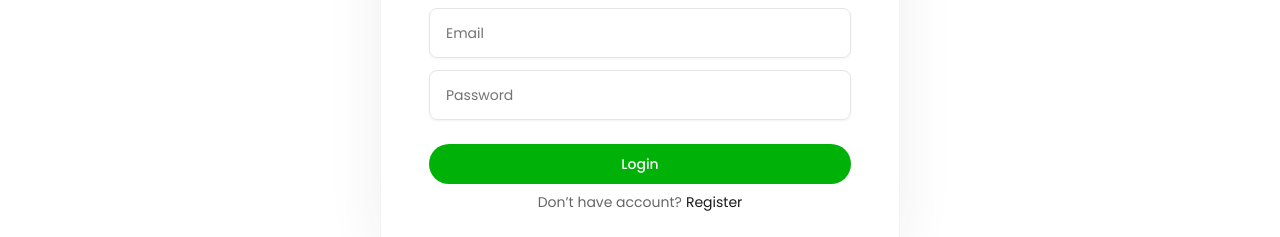
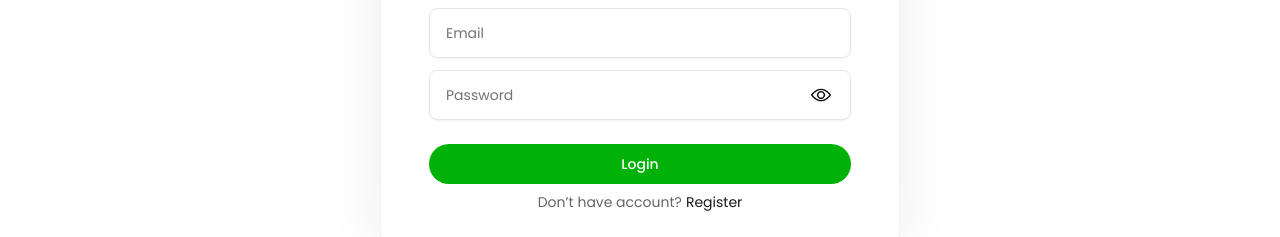
Before and after one commit to luisSalazar8/corn-store, a React (Vite) app in the folder frontend/: page /login in a window 1280 px wide. Shown: the part 337-574 px from the top of the page. Built offline with nearby package versions, Linux system fonts and the light colour scheme.

Commit message:
feat: password component

```diff
--- /dev/null
+++ b/frontend/src/components/formComponents/PasswordInput.tsx
@@ -0,0 +1,28 @@
+import React, { useState } from "react";
+import StyledInput from "../styledComponents/StyledInput";
+import Eye from "../../assets/images/icons/view.png";
+import Hide from "../../assets/images/icons/hide.png";
+
+const PasswordInput = (props: React.ComponentProps<"input">) => {
+  const [showPassword, setShowPassword] = useState(false);
+
+  return (
+    <div className="relative">
+      <StyledInput
+        {...props}
+        type={showPassword ? "text" : "password"}
+        autoComplete="off"
+      />
+      <img
+        src={showPassword ? Hide : Eye}
+        alt="eye"
+        onClick={() => {
+          setShowPassword((value) => !value);
+        }}
+        className="size-[20px] absolute inset-0 ml-auto mr-5 my-auto hover:cursor-pointer"
+      />
+    </div>
+  );
+};
+
+export default PasswordInput;
--- a/frontend/src/pages/Login.tsx
+++ b/frontend/src/pages/Login.tsx
@@ -1,3 +1,4 @@
+import PasswordInput from "@/components/formComponents/PasswordInput";
 import StyledCard from "@/components/styledComponents/StyledCard";
 import StyledInput from "@/components/styledComponents/StyledInput";
 import SuccessButton from "@/components/styledComponents/SuccessButton";
@@ -21,12 +22,7 @@ const Login = () => {
                   placeholder="Email"
                   required
                 />
-                <StyledInput
-                  id="password"
-                  type="password"
-                  placeholder="Password"
-                  required
-                />
+                <PasswordInput id="password" placeholder="Password" required />
               </div>
             </form>
           </CardContent>
```
Also changed, not shown: frontend/src/assets/images/icons/hide.png (added), frontend/src/assets/images/icons/view.png (added).
